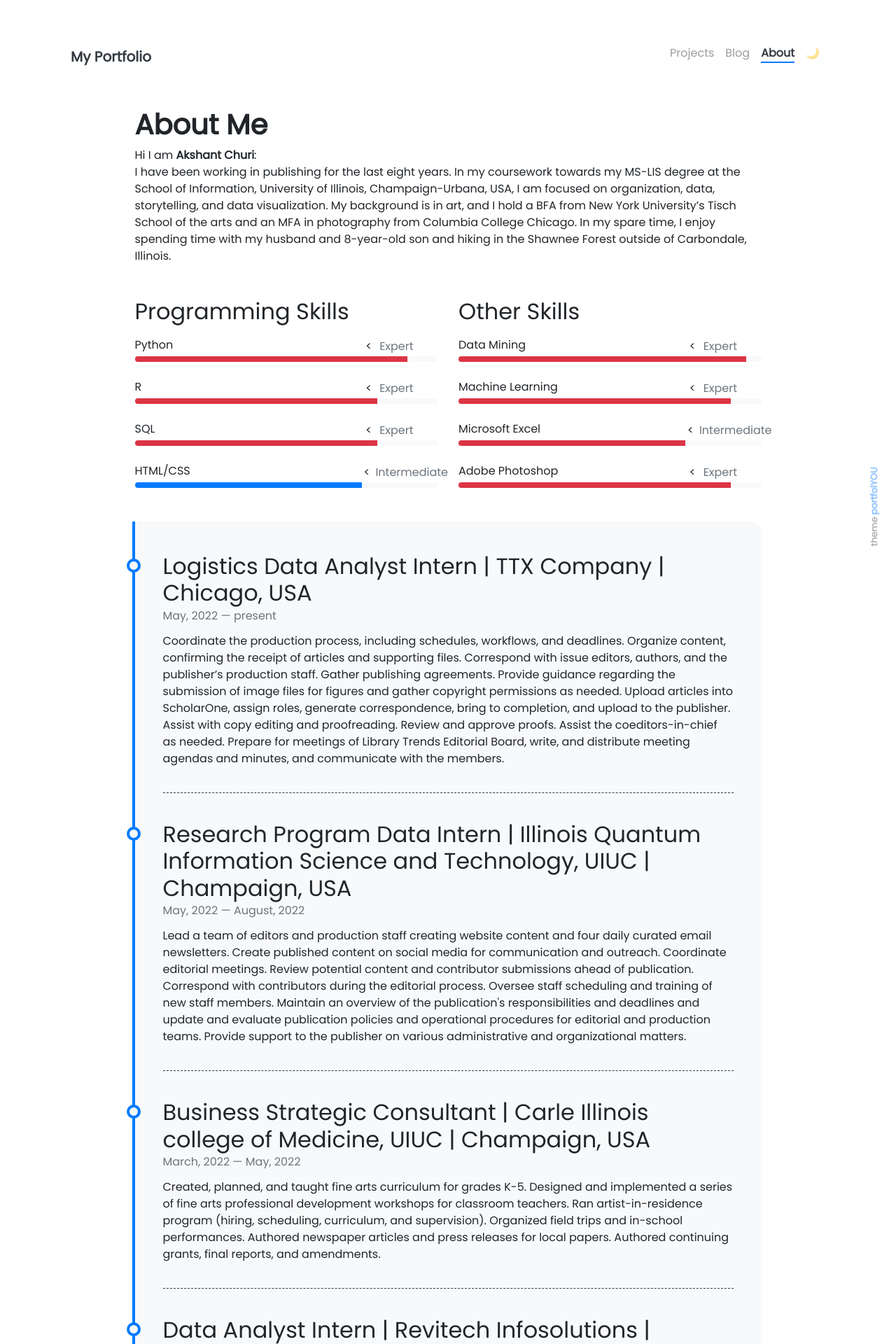
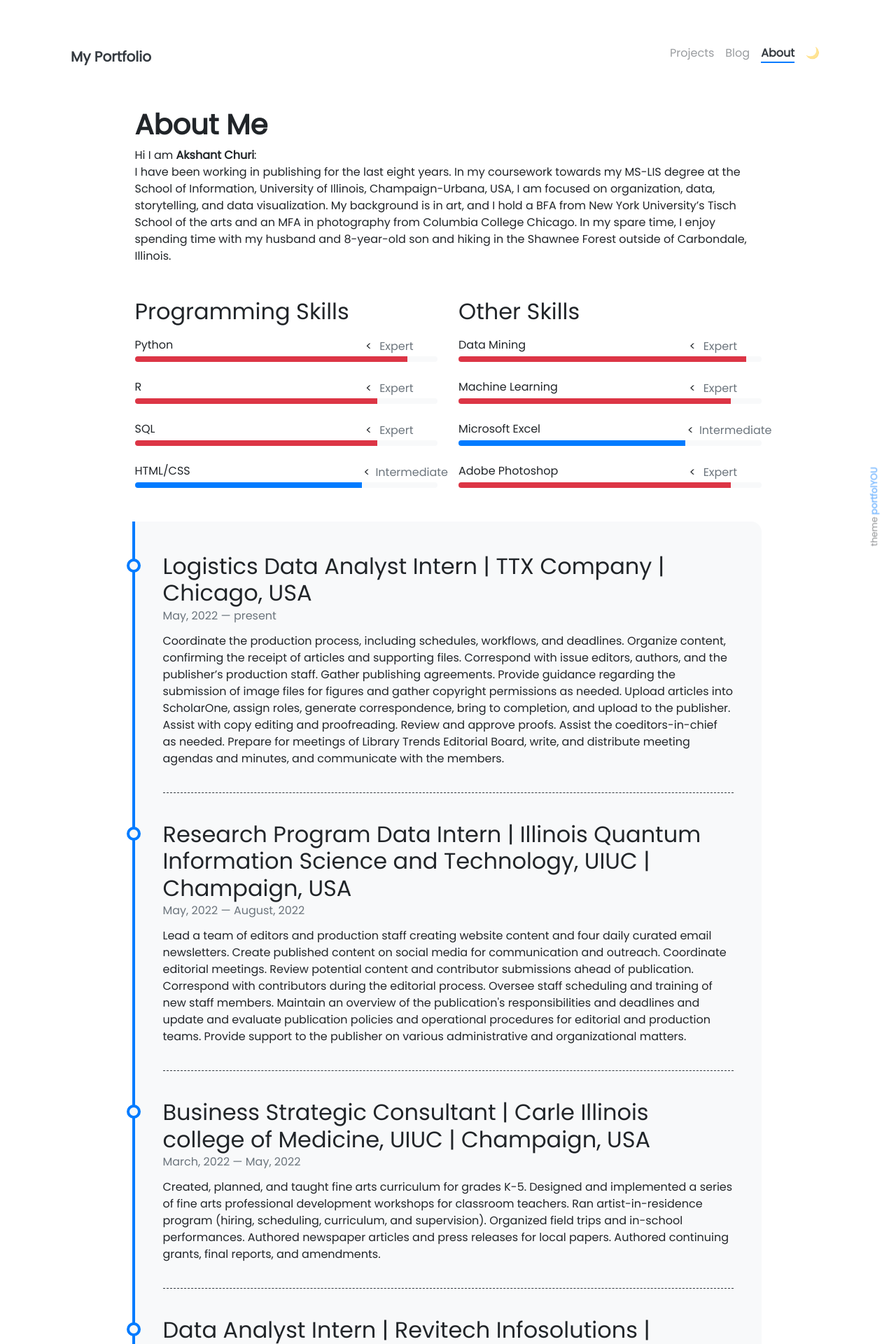
Before and after one commit to akshant10/akshant10.github.io, a Jekyll site: the page built from pages/about.md, in a window 1280 px wide. Shown: the top 1920 px of the page at 70% size. Built offline with Jekyll 4.4.1, drawn with Linux system fonts in a browser that asks for light colours; nearby versions of some CDN libraries.

Commit message:
Update other-skills.yml

```diff
--- a/_data/other-skills.yml
+++ b/_data/other-skills.yml
@@ -11,7 +11,7 @@
 - name: Microsoft Excel
   percentage: 75
   level: Intermediate
-  color: danger
+  color: Secondary
 
 - name: Adobe Photoshop
   percentage: 90
```
